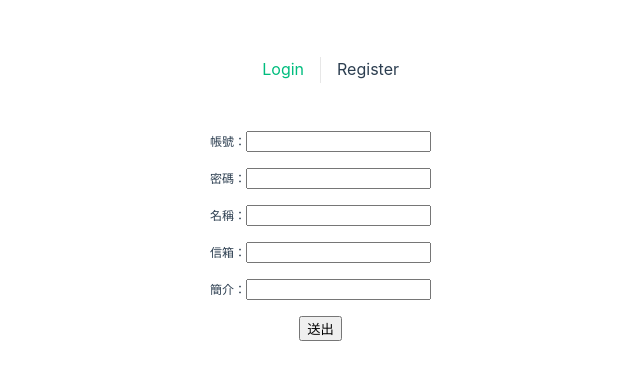
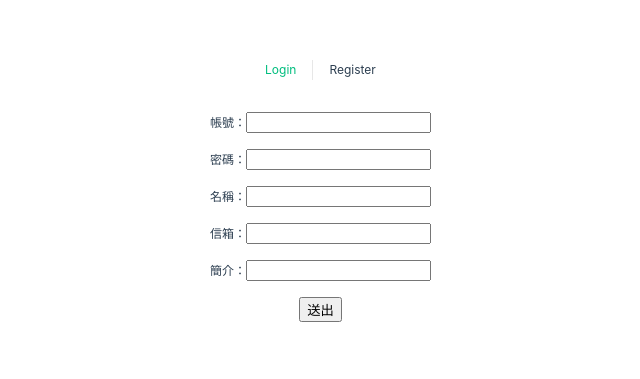
Before and after one commit to davidcao6426/Social-Media-Vue-Project, a Vue app: page /register in a window 1280 px wide. Shown: the part 225-604 px from the top of the page, without its empty margins (209-849 px from the left). Built offline with nearby package versions, Linux system fonts and the light colour scheme.

Commit message:
finish login page

```diff
--- a/src/App.vue
+++ b/src/App.vue
@@ -21,9 +21,23 @@ import HelloWorld from './components/HelloWorld.vue'
 <!--        </nav>-->
       <!-- </div> -->
   <!-- </header> -->
+  <div class="container">
+    <RouterView />
+  </div>
 
-  <RouterView />
 </template>
+
+<!--<style scoped>-->
+<!--.container {-->
+<!--  text-align: center;-->
+<!--}-->
+<!--.text {-->
+<!--  position: relative;-->
+<!--  top: 50%;-->
+<!--  transform: translate(0, -50%);-->
+<!--}-->
+
+<!--</style>-->
 
 <!--<style scoped>-->
 <!--header {-->
--- a/src/components/UnAuth.vue
+++ b/src/components/UnAuth.vue
@@ -14,7 +14,7 @@ import {RouterLink} from "vue-router";
   nav {
     width: 100%;
     font-size: 12px;
-    text-align: right;
+    text-align: center;
     margin-top: 2rem;
   }
 
@@ -35,30 +35,4 @@ import {RouterLink} from "vue-router";
   nav a:first-of-type {
     border: 0;
   }
-
-  @media (min-width: 1024px) {
-    header {
-      display: flex;
-      place-items: center;
-    }
-
-    .logo {
-      margin: 0 2rem 0 0;
-    }
-
-    header .wrapper {
-      display: flex;
-      place-items: flex-start;
-      flex-wrap: wrap;
-    }
-
-    nav {
-      text-align: right;
-      margin-left: -1rem;
-      font-size: 1rem;
-
-      padding: 1rem 0;
-      margin-top: 1rem;
-    }
-  }
 </style>
--- a/src/router/index.ts
+++ b/src/router/index.ts
@@ -2,7 +2,7 @@ import { createRouter, createWebHistory } from 'vue-router'
 import HomeView from '../views/HomeView.vue'
 import LoginView from '../views/LoginView.vue'
 import RegisterView from "@/views/RegisterView.vue";
-import PostView from "@/views/PostView.vue";
+import PostListView from "@/views/PostListView.vue";
 
 const router = createRouter({
   history: createWebHistory(import.meta.env.BASE_URL),
@@ -31,9 +31,9 @@ const router = createRouter({
       component: RegisterView
     },
     {
-      path: '/post',
+      path: '/posts',
       name: 'post',
-      component: PostView
+      component: PostListView
     },
   ]
 })
--- a/src/views/AboutView.vue
+++ b/src/views/AboutView.vue
@@ -1,17 +1,14 @@
 <script setup lang="ts">
 import axios from 'axios'
 import{reactive, onMounted} from 'vue';
+import UserService from '@/services/UserService.js';
 
 const data = reactive({
-  newsdata:'',
+  newsdata: null,
 })
 
 axios.defaults.baseURL = 'http://localhost:8080'
-axios.get('/api/user/user',{
-  params: {
-    id: "176"
-  }
-})
+axios.get('/api/user/176')
     .then(function (response) {
       // handle success
       console.log("success");
@@ -35,7 +32,9 @@ axios.get('/api/user/user',{
     <h1>This is an about page</h1>
     <h1>{{ data.newsdata }}</h1>
     <h1>{{ data.newsdata.userId }}</h1>
+    <h1>{{ data.newsdata.username }}</h1>
     <h1>{{ data.newsdata.email }}</h1>
+    <h1>{{ data.newsdata.biography }}</h1>
   </div>
 </template>
 
--- a/src/views/LoginView.vue
+++ b/src/views/LoginView.vue
@@ -31,11 +31,19 @@
     }).then((res)=>{
       console.log("success!");
       console.log(res.data);
-      sessionStorage.setItem("userId", formInput.userId)
-      router.push('/post');
+      if(res.data){
+        sessionStorage.setItem("userId", formInput.userId)
+        router.push('/posts');
+      }else{
+        alert("帳號密碼錯誤!");
+        router.push('/login');
+      }
+
     }).catch((err)=>{
       console.log("error");
       console.log(err);
+      alert("帳號密碼錯誤!");
+      router.push('/login');
     })
   }
 </script>
```
